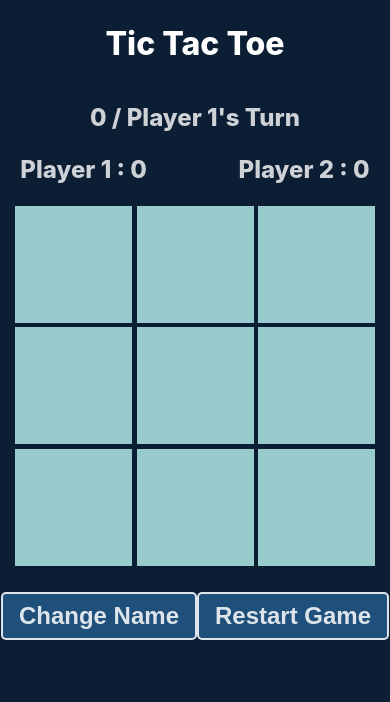
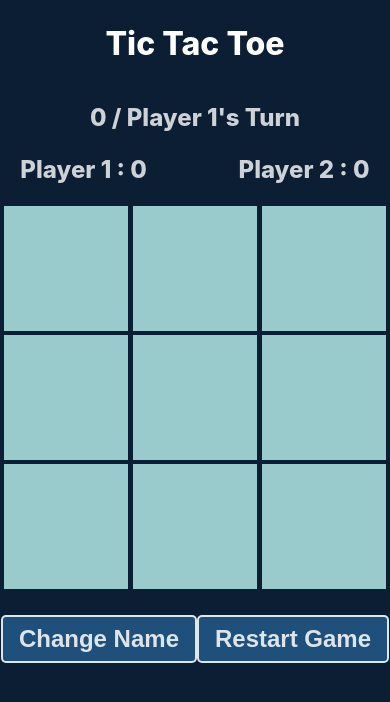
Before and after one commit to AkshatRauthan/React-Deployed-Projects, a React (Vite) app in the folder 01. Tic Tac Toe/: page / in a window 390 px wide. Both pictures are taken after a click on the button "Submit". Shown: the top 702 px of the page. Built offline with nearby package versions, Linux system fonts and the light colour scheme.

Commit message:
Test Configuration

```diff
--- a/01. Tic Tac Toe/src/styles/Box.css
+++ b/01. Tic Tac Toe/src/styles/Box.css
@@ -21,9 +21,20 @@
 
 @media (max-width: 768px) {
     .boxCell {
-        height: 30vw;
-        width: 30vw;
-        font-size: 20vw;
+        height: 32vw;
+        width: 32vw;
         margin: 0.55vw;
     }
+
+    .boxButton {
+        display: flex;
+        align-items: center;
+        justify-content: center;
+        font-size: 12vw;
+        margin: 0 0;
+        padding: 0 0;
+        font-weight: 800;
+        overflow: hidden;
+        background-color: rgb(31,80,123);
+    }
 }
```
Also changed, not shown: 01. Tic Tac Toe/src/styles/GameBoard.css (line endings or trailing spaces).
